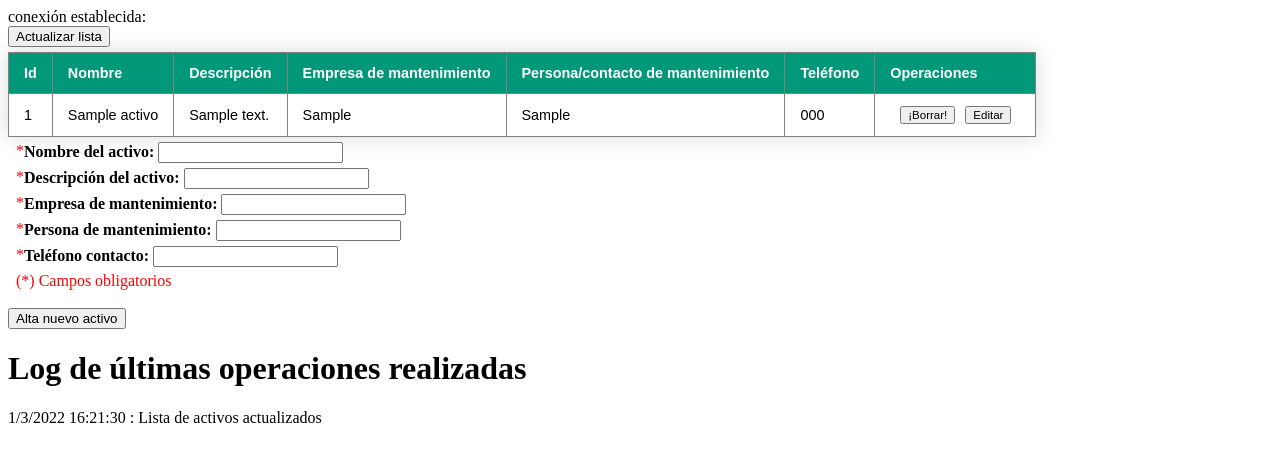
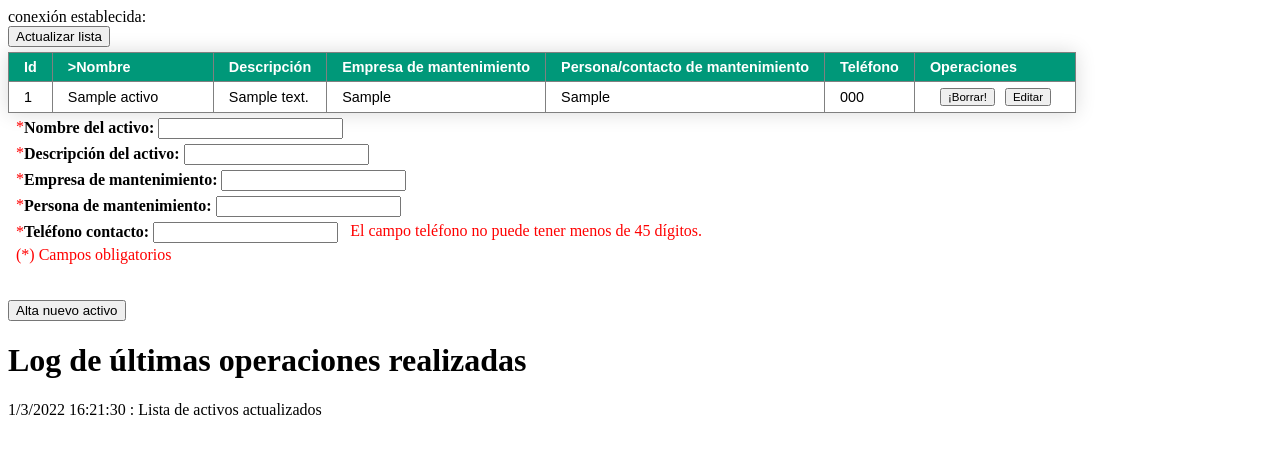
Before and after one commit to proreder/DWES06, a PHP site: page / in a window 1280 px wide. Shown: the top 462 px of the page. Run offline with PHP 8.4, Linux system fonts and the light colour scheme; tables that the repository leaves empty or names only in its code hold one stand-in row (values such as "Sample post").

Commit message:
Ejercicio 6 Parte 1, ejercicio 3

```diff
--- a/parte1/backend/listaactivos.php
+++ b/parte1/backend/listaactivos.php
@@ -43,14 +43,14 @@ table thead tr {
 }
 table th,
 table td {
-    padding: 12px 15px;
+    padding: 6px 15px;
 }
 .ope{
     font-size: .8em;
     margin-left: 10px;
     float: left;
 }
-.celda_ope{
+.celda_130{
     width: 130px;
 }
 </style>
@@ -61,12 +61,12 @@ table td {
     <thead>
         <tr>
             <th>Id</th>
-            <th>Nombre</th>
+            <th class='celda_130'>>Nombre</th>
             <th>Descripción</th>
             <th>Empresa de mantenimiento</th>
             <th>Persona/contacto de mantenimiento</th>
             <th>Teléfono</th>
-            <th class='celda_ope'>Operaciones</th>
+            <th class='celda_130'>Operaciones</th>
         </tr>
     </thead>
     <tbody>
--- a/parte1/index.html
+++ b/parte1/index.html
@@ -10,7 +10,6 @@
     <script src="jquery.validate.min.js"></script>
     <style>
         label {
-            width: 100%;
 
             display: inline-block;
             font-weight: bold;
@@ -50,10 +49,15 @@
     <label><span class="rojo">*</span>Persona de mantenimiento:
         <input type="text" name="contactomnt"  value="">
     </label><br>
-    <label><span class="rojo">*</span>Teléfono contacto:
+    <label><span class="rojo">*</span>Teléfono contacto:</label>
         <input type="text" name="telefonomnt" value="">
-    </label><br>
-    <span class="rojo">(*) Campos obligatorios</span>
+        <span class="error_telf error" id="errorMinimo">El campo teléfono no puede tener menos de 9 dígitos.</span>
+        <span class="error_telf error" id="errorMaximo">El campo teléfono no puede tener menos de 45 dígitos.</span>
+        <span class="error_telf error" id="errorPatron">El formato de teléfono no es correcto.</span><br>
+        <span class="rojo">(*) Campos obligatorios</span>
+        <br>
+
+
     <br><br>
     <input type="hidden" name="id" value="">
     <input type="submit" value="Alta nuevo activo">
@@ -194,6 +198,8 @@
         }
 
         $(function () {
+            $('.error_telf').hide();
+            $('#errorMaximo').show();
 
             $("#formActivo").submit(function(e){
                 var esValido=validarFormulario();
@@ -228,27 +234,32 @@
         //validación del formulario
         function validarFormulario(){
             appendToLog("Validación del formulario");
-            $.validator.addMethod("formAlphanumeric", function (value, element) {
+/*            $.validator.addMethod("formAlphanumeric", function (value, element) {
                 var pattern = /^[\w]+$/i;
                 return this.optional(element) || pattern.test(value);
             }, "El campo debe tener un valor alfanumérico (azAZ09)");
 
+            $.validator.addMethod("telefono", function (value, element) {
+                var pattern = /^((?:\d{3}[ -]\d{2}[ -]\d{2}[ -]\d{2})|(?:\d{3}[ -]\d{3}[ -]\d{3})|(?:\d{9}))(?:[;](?1))*$/;
+                return this.optional(element) || pattern.test(value);
+            });
+
+ */
             var formulario= $("#formActivo");
                         formulario.validate({
                         rules: {
-                        nombre: { required: true, minlength: 4},
+                        nombre: { required: true, minlength: 4, maxlength: 100 },
                         descripcion: { required:true, minlength: 5},
                         empresamnt: { required:true, minlength: 5},
-                        contactomnt: { required:true,  minlength: 4},
-                        telefonomnt: { required:true, minlength: 9, maxlength: 15}
+                        contactomnt: { required:true,  minlength: 4}
+                       // telefonomnt: { required:true, telefono:true, minlength: 9, maxlength: 15}
 
                         },
                         messages: {
-                        nombre: "El campo es obligatorio.",
-                        descripcion : "El campo decripción es obligatorio y debe tener formato correcto.",
-                        empresamnt : "El campo empresa es obligatorio",
-                        contactomnt : "El campo decripción es obligatorio y debe tener formato correcto.",
-                        telefonomnt : "El campo Teléfono no contiene un formato correcto."
+                        nombre: { required: "El campo es obligatorio.", minlength: "La longitud mínima es de 4 carácteres", maxlength: "La longitud máxima es de 100 carácteres" },
+                        descripcion : { required: "El campo decripción es obligatorio y debe tener formato correcto.", minlength: "La longitud mínima es de 4 carácteres", maxlength: "La longitud máxima es de 100 carácteres"},
+                        empresamnt : { required: "El campo empresa es obligatorio", minlength: "La longitud mínima es de 4 carácteres", maxlength: "La longitud máxima es de 100 carácteres"},
+                        //telefonomnt : "El campo Teléfono no contiene un formato correcto."
                         },
                         errorElement: "span"
                     });
```
Also changed, not shown: parte1/backend/addactivo.php (+5 -4 lines).
